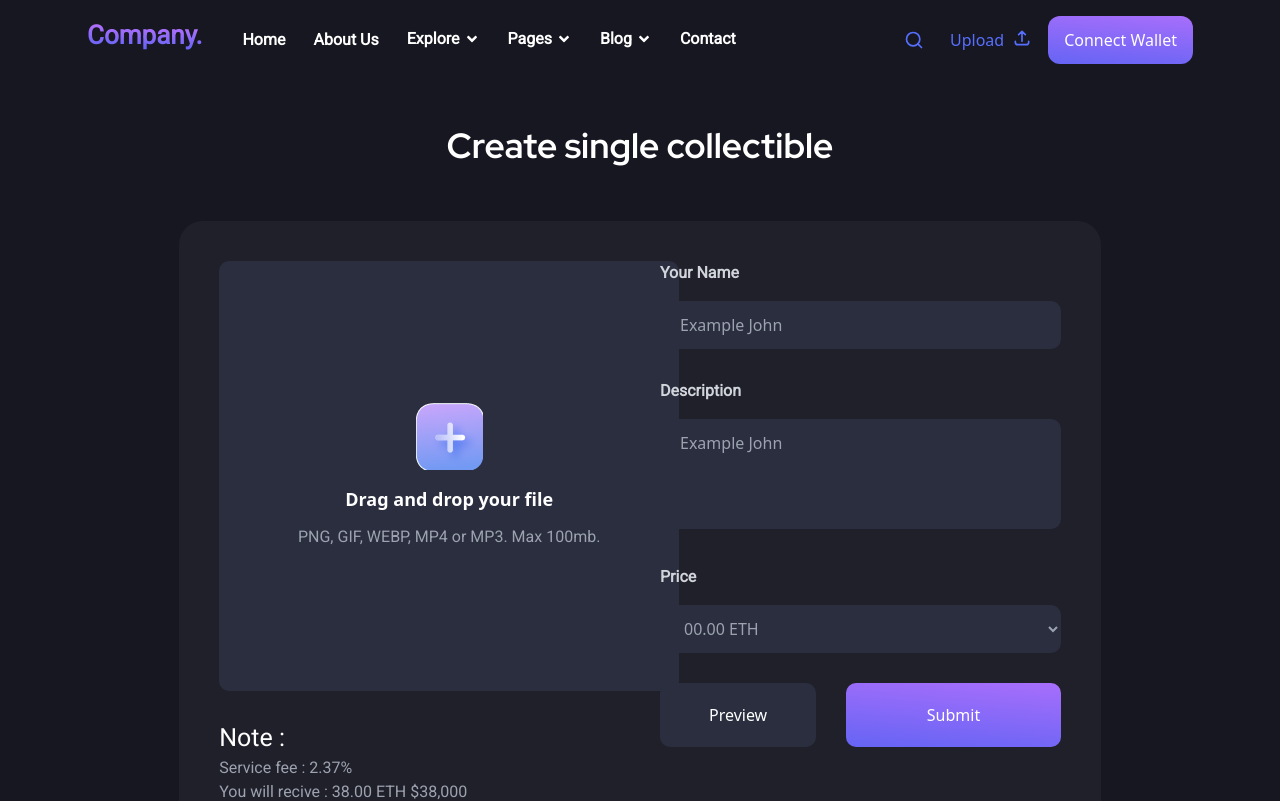
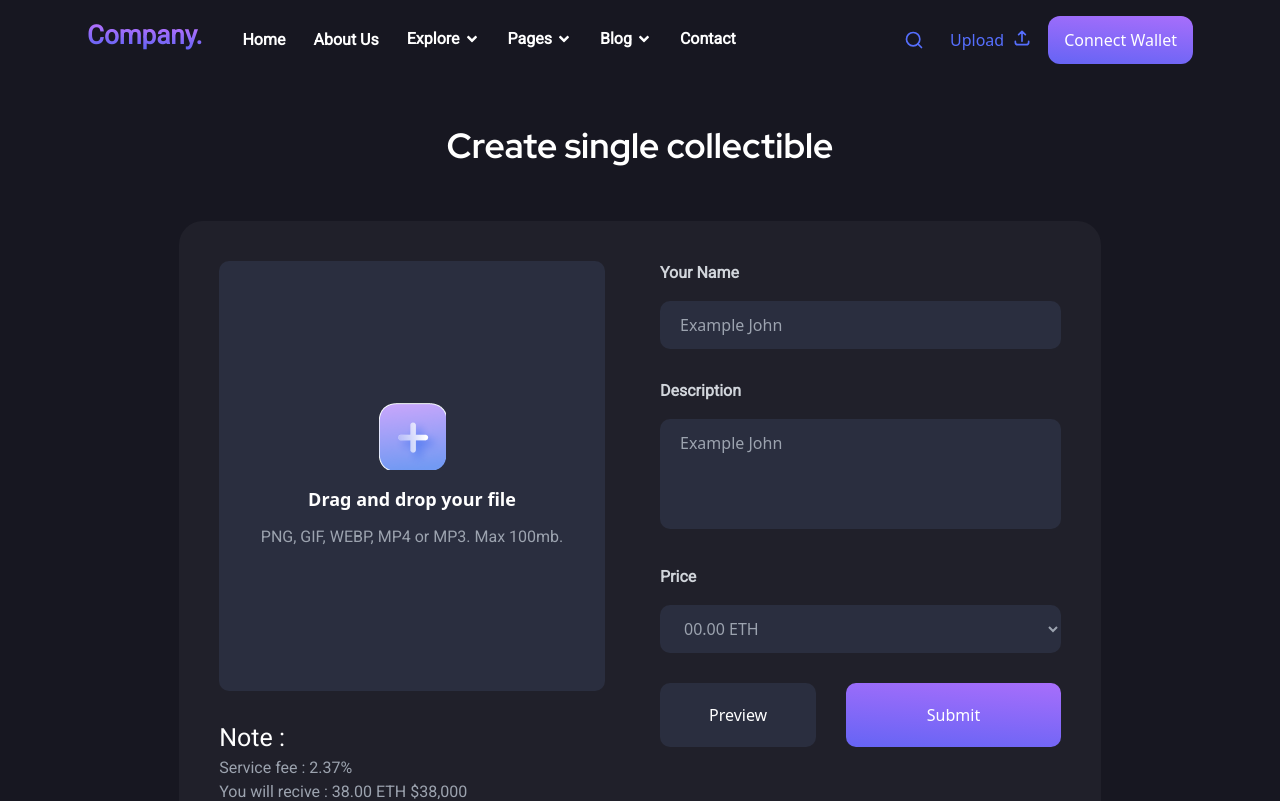
Before and after one commit to DeveloperRakibHasan/NFT_react, a React (Create React App) app: page /upload/single in a window 1280 px wide. Shown: the top 801 px of the page. Built offline with nearby package versions, Linux system fonts and the light colour scheme.

Commit message:
product list & Antick Card overflow fix

```diff
--- a/src/App.css
+++ b/src/App.css
@@ -1331,6 +1331,10 @@ p{
   width: 70px;
 }
 
+.w-11\/12 {
+  width: 91.666667%;
+}
+
 .cursor-pointer {
   cursor: pointer;
 }
@@ -2341,6 +2345,10 @@ p{
     width: 60px;
   }
 
+  .xm\:w-full {
+    width: 100%;
+  }
+
   .xm\:grid-flow-row {
     grid-auto-flow: row;
   }
@@ -2367,6 +2375,10 @@ p{
 
   .xm\:gap-2 {
     gap: 0.5rem;
+  }
+
+  .xm\:gap-10 {
+    gap: 2.5rem;
   }
 
   .xm\:overflow-hidden {
@@ -2773,6 +2785,11 @@ p{
     padding-bottom: 120px;
   }
 
+  .sm\:px-10 {
+    padding-left: 2.5rem;
+    padding-right: 2.5rem;
+  }
+
   .sm\:pt-10 {
     padding-top: 2.5rem;
   }
@@ -3306,6 +3323,10 @@ p{
     height: 172px;
   }
 
+  .lg\:h-\[430px\] {
+    height: 430px;
+  }
+
   .lg\:max-h-\[300px\] {
     max-height: 300px;
   }
@@ -3364,6 +3385,10 @@ p{
 
   .lg\:gap-4 {
     gap: 1rem;
+  }
+
+  .lg\:gap-0 {
+    gap: 0px;
   }
 
   .lg\:border-0 {
@@ -3654,6 +3679,14 @@ p{
 
   .xl\:gap-8 {
     gap: 2rem;
+  }
+
+  .xl\:gap-6 {
+    gap: 1.5rem;
+  }
+
+  .xl\:gap-0 {
+    gap: 0px;
   }
 
   .xl\:border-r {
@@ -3842,6 +3875,10 @@ p{
     gap: 240px;
   }
 
+  .\32xl\:gap-10 {
+    gap: 2.5rem;
+  }
+
   .\32xl\:p-8 {
     padding: 2rem;
   }
--- a/src/components/explore/ProductList.js
+++ b/src/components/explore/ProductList.js
@@ -99,7 +99,7 @@ function ProductList() {
     <>
         <div className='grid grid-flow-row xl:grid-cols-4 lg:grid-cols-3 md:grid-cols-2 sm:grid-cols-2 xm:grid-cols-2 2xl:gap-8 sm:gap-6 xm:gap-4'>
           <div className="col-start-1 col-span-1 row-start-1 xl:row-span-3 lg:row-span-5 lg:col-span-1 md:col-span-2 sm:col-span-2 xm:col-span-2">
-            <ul className="lg:mt-10 lg:block md:mt-0 md:mb-10 sm:mb-10 xm:mb-6 w-fit xm:grid xm:grid-flow-row md:grid-cols-3 xm:grid-cols-3 sm:grid-cols-2">
+            <ul className="lg:mt-10 lg:block md:mt-0 md:mb-10 sm:mb-10 xm:mb-6 w-fit xm:grid xm:grid-flow-row md:grid-cols-3 xm:grid-cols-2 sm:grid-cols-2">
             <li className='product-menu group'>
               <img className='mr-2 mt-[-6px] xm:w-10 xl:w-14 group-hover:invisible relative' src={img1} alt='' />
               <img className='mr-2 mt-[-6px] xm:w-10 xl:w-14 group-hover:visible invisible absolute' src={svg} alt='' />
--- a/src/components/homecomponent/slider/AntiqCard.js
+++ b/src/components/homecomponent/slider/AntiqCard.js
@@ -6,8 +6,8 @@ function AntiqCard() {
 
   return (
     <>
-        <div className='card-bg-gradient 2xl:w-[600px] xl:w-[500px] xm:overflow-hidden mt-[-20px]'></div>
-        <div className=' grid grid-flow-row grid-cols-2 xl:gap-8 lg:gap-4 md:gap-8 sm:gap-4 sm:overflow-x-hidden xm:gap-2 float-right mb-10 z-10 relative'>
+        <div className='card-bg-gradient 2xl:w-[600px] xl:w-[500px] mt-[-20px]'></div>
+        <div className=' grid grid-flow-row grid-cols-2 xl:gap-8 lg:gap-4 md:gap-8 sm:gap-4 xm:gap-2 float-right mb-10 z-10 relative'>
             <AntqCards
             className="anime"
             title="Antique"
--- a/src/components/navbar/NavMenu.js
+++ b/src/components/navbar/NavMenu.js
@@ -24,10 +24,10 @@ function NavMenu() {
                     </NavLink>
                 </li>
                 <li className='nav-link group'>
-                    <Link className='items-center flex'>
+                    <span className='items-center cursor-pointer flex'>
                         Explore
                         <FaAngleDown className='ml-1 font-extralight' />
-                    </Link>
+                    </span>
                     <ul className='group-hover:active-dropdown invisible group-hover:visible group-hover:duration-200 duration-75'>
                         <li className='my-2'><Link to='/explore'>Product</Link></li>
                         <li className='my-2'><Link>Explore 2</Link></li>
@@ -35,10 +35,10 @@ function NavMenu() {
                     </ul>
                 </li>
                 <li className='nav-link group'>
-                    <Link className='flex items-center'>
+                    <span className='flex cursor-pointer items-center'>
                         Pages
                         <FaAngleDown className='ml-1 font-extralight' />
-                    </Link>
+                    </span>
                     <ul className='group-hover:active-dropdown invisible group-hover:visible group-hover:duration-200 duration-75'>
                         <li className='my-2'><Link>Pages 1</Link></li>
                         <li className='my-2'><Link>Pages 2</Link></li>
@@ -46,10 +46,10 @@ function NavMenu() {
                     </ul>
                 </li>
                 <li className='nav-link group'>
-                    <Link className='flex items-center'>
+                    <span className='flex cursor-pointer items-center'>
                         Blog
                         <FaAngleDown className='ml-1 font-extralight' />
-                    </Link>
+                    </span>
                     <ul className='group-hover:active-dropdown invisible group-hover:visible group-hover:duration-200 duration-75'>
                         <li className='my-2'><Link to='/blog'>All Blog</Link></li>
                         <li className='my-2'><Link to='/comment'>Comment</Link></li>
--- a/src/components/singlecollect/CollectUp.js
+++ b/src/components/singlecollect/CollectUp.js
@@ -6,10 +6,10 @@ function CollectUp() {
     <div>
         <h2 className='text-white font-bold text-center mt-10'>Create single collectible</h2>
         <div className='container'>
-            <div className='w-10/12 mx-auto bg-[#20202A] p-10 my-12 rounded-3xl'>
-              <div className='grid grid-flow-row grid-cols-2'>
+            <div className='md:w-10/12 xm:w-full mx-auto bg-[#20202A] p-10 my-12 rounded-3xl'>
+              <div className='grid 2xl:gap-10 lg:gap-0 xm:gap-10 grid-flow-row lg:grid-cols-2 xm:grid-cols-1'>
                 <div>
-                  <div className='w-[460px] h-[430px] bg-[#2A2E3F] rounded-[10px] flex justify-center text-center items-center'>
+                  <div className='lg:w-11/12 xm:w-full lg:h-[430px] xm:h-[300px] p-10 bg-[#2A2E3F] rounded-[10px] flex justify-center text-center items-center'>
                     <div className='text-white'>
                      <img className='mb-4 mx-auto relative' src={Addimg} alt="" />
                      <input type='file' className='absolute mt-[-83px] w-[70px] ml-[64px] h-[67px] opacity-0' />
@@ -39,7 +39,7 @@ function CollectUp() {
                   </select>
                 </span>
                 <div className='flex gap-[30px] w-full'>
-                  <button className='font-boldpy-5 px-10 bg-[#2A2E3F] text-white w-5/12 rounded-[10px] hover:button-bg duration-200'>Preview</button>
+                  <button className='font-boldpy-5 md:px-10 bg-[#2A2E3F] text-white w-5/12 rounded-[10px] hover:button-bg duration-200'>Preview</button>
                   <button className='py-5 px-10 button-bg w-7/12 text-white rounded-[10px]'>Submit</button>
                 </div>
                </div>
```
